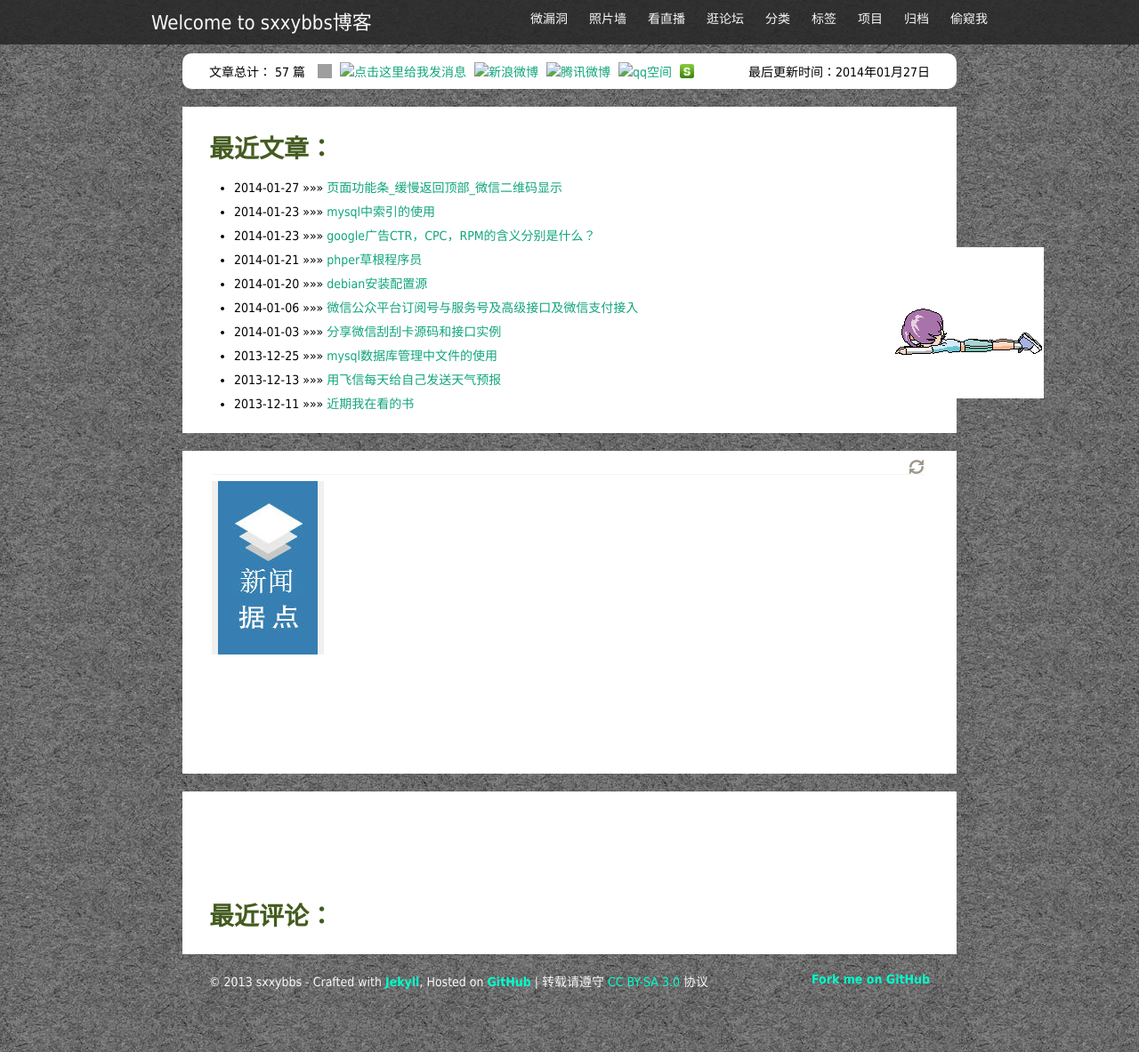
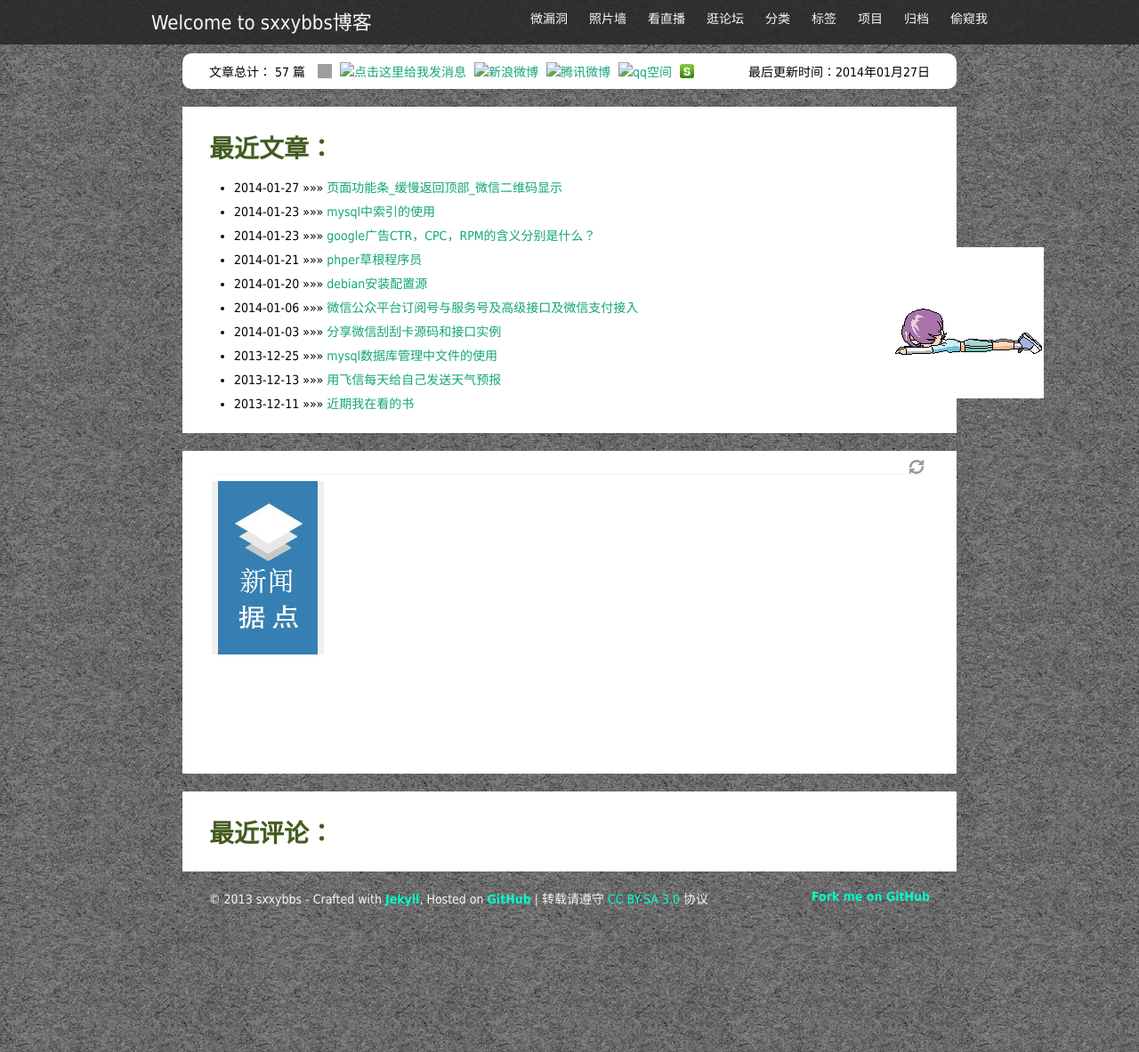
Before and after one commit to sxxybbs/sxxybbs.github.com, a Jekyll site: the page built from index.html, in a window 1280 px wide and 1183 px high. Shown: the whole window at 89% size. Built offline with Jekyll 4.4.1, drawn with Linux system fonts in a browser that asks for light colours; nearby versions of some CDN libraries; library files that are not in the unit come from our copies; Markdown is read by kramdown in place of the engine named in the settings; comment, search, counter and statistics services are not loaded; grey boxes are pictures that could not be loaded.

Commit message:
ds_recent

```diff
--- a/_includes/ds_recent.html
+++ b/_includes/ds_recent.html
@@ -42,17 +42,6 @@
 </div>
 <div class="topic"><iframe src="/sina_news.html" width="100%" height=340px frameborder='0'></iframe></div>
 <div class="topic well-header">
-<div style="margin:0 auto;">
-<script async src="//pagead2.googlesyndication.com/pagead/js/adsbygoogle.js"></script>
-<!-- indexblog -->
-<ins class="adsbygoogle"
-     style="display:inline-block;width:810px;height:90px"
-     data-ad-client="ca-pub-2882612814960122"
-     data-ad-slot="9431011097"></ins>
-<script>
-(adsbygoogle = window.adsbygoogle || []).push({});
-</script>
-</div>
   <h3>最近评论：</h3>
   <ul class="ds-recent-comments" data-num-items="10"></ul>
 </div>
```
